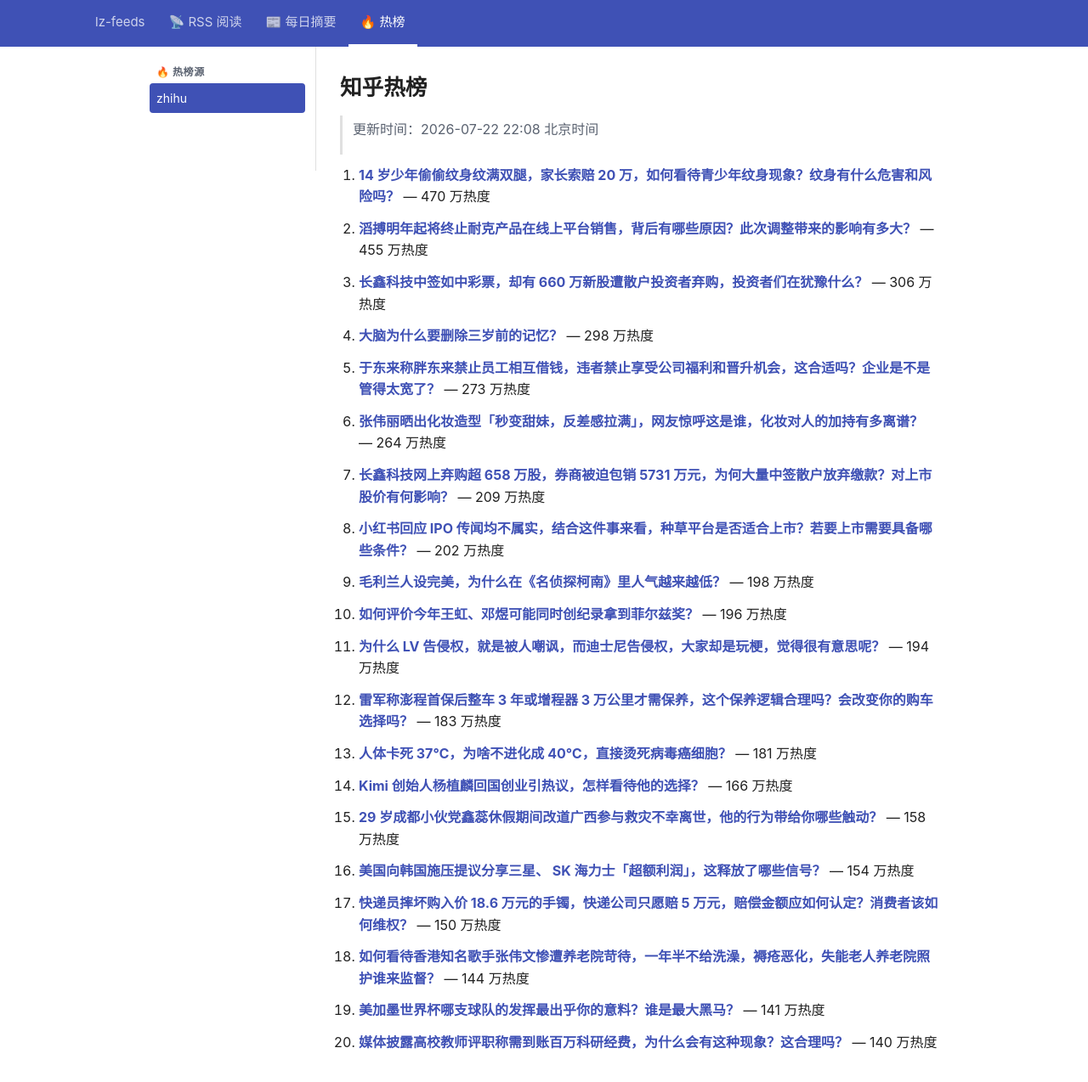
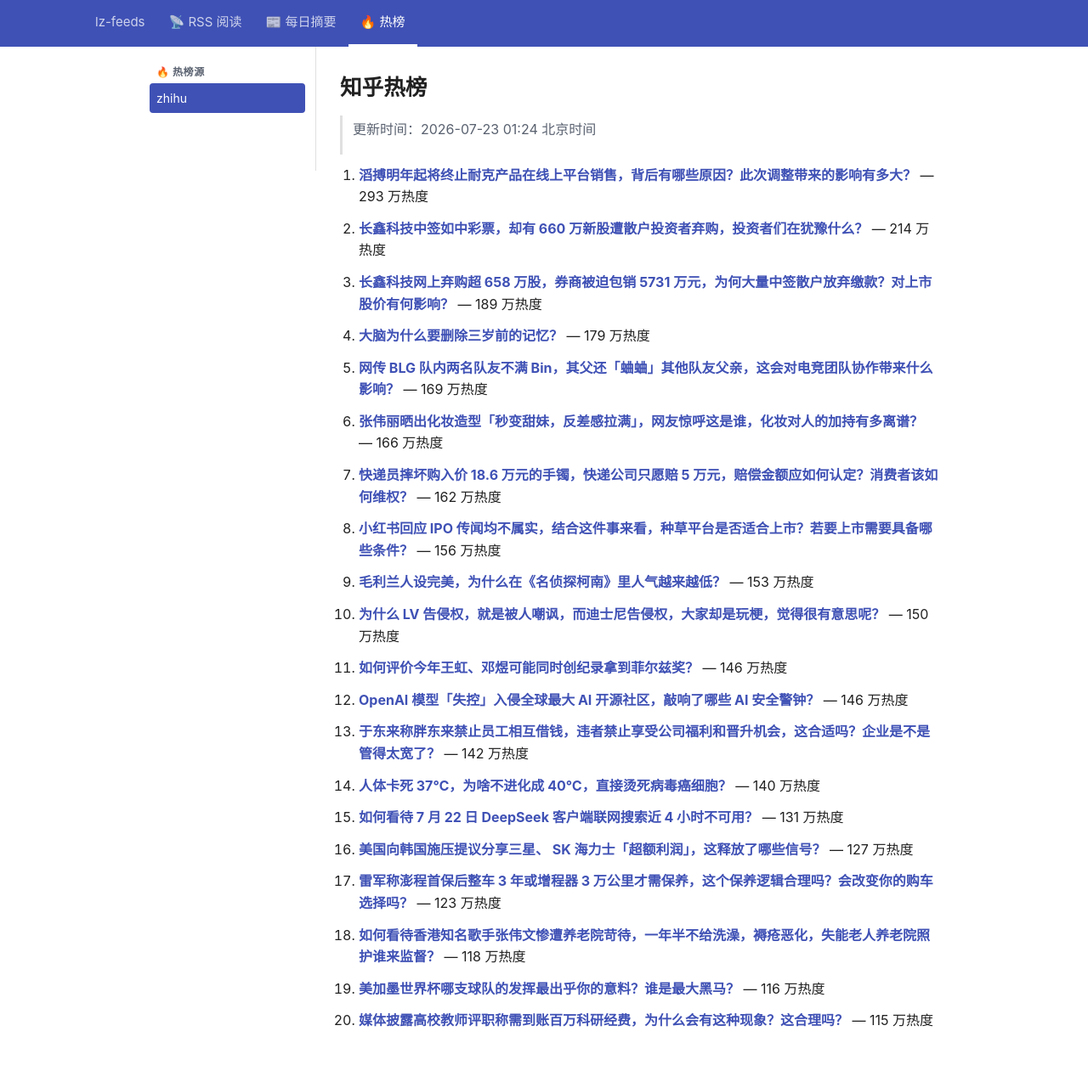
Before and after one commit to lizhang0101/lz-feeds, a Jekyll site: the page built from _hotlist/zhihu.md, in a window 1280 px wide and 1305 px high. Shown: the top 1274 px of the window at 85% size. Built offline with Jekyll 4.4.1, drawn with Linux system fonts in a browser that asks for light colours.

Commit message:
hotlist: 2026-07-22T17:24Z

```diff
--- a/_hotlist/zhihu.md
+++ b/_hotlist/zhihu.md
@@ -1,48 +1,48 @@
 ---
-updated: 2026-07-22 22:08 北京时间
+updated: 2026-07-23 01:24 北京时间
 count: 20
 ---
 
 # 知乎热榜
 
-> 更新时间：2026-07-22 22:08 北京时间
+> 更新时间：2026-07-23 01:24 北京时间
 
-1. **[14 岁少年偷偷纹身纹满双腿，家长索赔 20 万，如何看待青少年纹身现象？纹身有什么危害和风险吗？](https://www.zhihu.com/question/2062507625783226699)** — 470 万热度
+1. **[滔搏明年起将终止耐克产品在线上平台销售，背后有哪些原因？此次调整带来的影响有多大？](https://www.zhihu.com/question/2063187091773773522)** — 293 万热度
 
-2. **[滔搏明年起将终止耐克产品在线上平台销售，背后有哪些原因？此次调整带来的影响有多大？](https://www.zhihu.com/question/2063187091773773522)** — 455 万热度
+2. **[长鑫科技中签如中彩票，却有 660 万新股遭散户投资者弃购，投资者们在犹豫什么？](https://www.zhihu.com/question/2063197377310233514)** — 214 万热度
 
-3. **[长鑫科技中签如中彩票，却有 660 万新股遭散户投资者弃购，投资者们在犹豫什么？](https://www.zhihu.com/question/2063197377310233514)** — 306 万热度
+3. **[长鑫科技网上弃购超 658 万股，券商被迫包销 5731 万元，为何大量中签散户放弃缴款？对上市股价有何影响？](https://www.zhihu.com/question/2062983976835344170)** — 189 万热度
 
-4. **[大脑为什么要删除三岁前的记忆？](https://www.zhihu.com/question/2061935759511368565)** — 298 万热度
+4. **[大脑为什么要删除三岁前的记忆？](https://www.zhihu.com/question/2061935759511368565)** — 179 万热度
 
-5. **[于东来称胖东来禁止员工相互借钱，违者禁止享受公司福利和晋升机会，这合适吗？企业是不是管得太宽了？](https://www.zhihu.com/question/2063208326519682024)** — 273 万热度
+5. **[网传 BLG 队内两名队友不满 Bin，其父还「蛐蛐」其他队友父亲，这会对电竞团队协作带来什么影响？](https://www.zhihu.com/question/2063244657866418000)** — 169 万热度
 
-6. **[张伟丽晒出化妆造型「秒变甜妹，反差感拉满」，网友惊呼这是谁，化妆对人的加持有多离谱？](https://www.zhihu.com/question/2063206445076542255)** — 264 万热度
+6. **[张伟丽晒出化妆造型「秒变甜妹，反差感拉满」，网友惊呼这是谁，化妆对人的加持有多离谱？](https://www.zhihu.com/question/2063206445076542255)** — 166 万热度
 
-7. **[长鑫科技网上弃购超 658 万股，券商被迫包销 5731 万元，为何大量中签散户放弃缴款？对上市股价有何影响？](https://www.zhihu.com/question/2062983976835344170)** — 209 万热度
+7. **[快递员摔坏购入价 18.6 万元的手镯，快递公司只愿赔 5 万元，赔偿金额应如何认定？消费者该如何维权？](https://www.zhihu.com/question/2060880883452793625)** — 162 万热度
 
-8. **[小红书回应 IPO 传闻均不属实，结合这件事来看，种草平台是否适合上市？若要上市需要具备哪些条件？](https://www.zhihu.com/question/2063228417642967287)** — 202 万热度
+8. **[小红书回应 IPO 传闻均不属实，结合这件事来看，种草平台是否适合上市？若要上市需要具备哪些条件？](https://www.zhihu.com/question/2063228417642967287)** — 156 万热度
 
-9. **[毛利兰人设完美，为什么在《名侦探柯南》里人气越来越低？](https://www.zhihu.com/question/2062567954588480341)** — 198 万热度
+9. **[毛利兰人设完美，为什么在《名侦探柯南》里人气越来越低？](https://www.zhihu.com/question/2062567954588480341)** — 153 万热度
 
-10. **[如何评价今年王虹、邓煜可能同时创纪录拿到菲尔兹奖？](https://www.zhihu.com/question/2043103002907738805)** — 196 万热度
+10. **[为什么 LV 告侵权，就是被人嘲讽，而迪士尼告侵权，大家却是玩梗，觉得很有意思呢？](https://www.zhihu.com/question/2056857053994525624)** — 150 万热度
 
-11. **[为什么 LV 告侵权，就是被人嘲讽，而迪士尼告侵权，大家却是玩梗，觉得很有意思呢？](https://www.zhihu.com/question/2056857053994525624)** — 194 万热度
+11. **[如何评价今年王虹、邓煜可能同时创纪录拿到菲尔兹奖？](https://www.zhihu.com/question/2043103002907738805)** — 146 万热度
 
-12. **[雷军称澎程首保后整车 3 年或增程器 3 万公里才需保养，这个保养逻辑合理吗？会改变你的购车选择吗？](https://www.zhihu.com/question/2063214752571077944)** — 183 万热度
+12. **[OpenAI 模型「失控」入侵全球最大 AI 开源社区，敲响了哪些 AI 安全警钟？](https://www.zhihu.com/question/2063264614834336987)** — 146 万热度
 
-13. **[人体卡死 37℃，为啥不进化成 40℃，直接烫死病毒癌细胞？](https://www.zhihu.com/question/2059637252532200795)** — 181 万热度
+13. **[于东来称胖东来禁止员工相互借钱，违者禁止享受公司福利和晋升机会，这合适吗？企业是不是管得太宽了？](https://www.zhihu.com/question/2063208326519682024)** — 142 万热度
 
-14. **[Kimi 创始人杨植麟回国创业引热议，怎样看待他的选择？](https://www.zhihu.com/question/2062858490343953648)** — 166 万热度
+14. **[人体卡死 37℃，为啥不进化成 40℃，直接烫死病毒癌细胞？](https://www.zhihu.com/question/2059637252532200795)** — 140 万热度
 
-15. **[29 岁成都小伙党鑫蕊休假期间改道广西参与救灾不幸离世，他的行为带给你哪些触动？](https://www.zhihu.com/question/2062907604419007332)** — 158 万热度
+15. **[如何看待 7 月 22 日 DeepSeek 客户端联网搜索近 4 小时不可用？](https://www.zhihu.com/question/2063241470010822764)** — 131 万热度
 
-16. **[美国向韩国施压提议分享三星、 SK 海力士「超额利润」，这释放了哪些信号？](https://www.zhihu.com/question/2061557759359840568)** — 154 万热度
+16. **[美国向韩国施压提议分享三星、 SK 海力士「超额利润」，这释放了哪些信号？](https://www.zhihu.com/question/2061557759359840568)** — 127 万热度
 
-17. **[快递员摔坏购入价 18.6 万元的手镯，快递公司只愿赔 5 万元，赔偿金额应如何认定？消费者该如何维权？](https://www.zhihu.com/question/2060880883452793625)** — 150 万热度
+17. **[雷军称澎程首保后整车 3 年或增程器 3 万公里才需保养，这个保养逻辑合理吗？会改变你的购车选择吗？](https://www.zhihu.com/question/2063214752571077944)** — 123 万热度
 
-18. **[如何看待香港知名歌手张伟文惨遭养老院苛待，一年半不给洗澡，褥疮恶化，失能老人养老院照护谁来监督？](https://www.zhihu.com/question/2062878068759160084)** — 144 万热度
+18. **[如何看待香港知名歌手张伟文惨遭养老院苛待，一年半不给洗澡，褥疮恶化，失能老人养老院照护谁来监督？](https://www.zhihu.com/question/2062878068759160084)** — 118 万热度
 
-19. **[美加墨世界杯哪支球队的发挥最出乎你的意料？谁是最大黑马？](https://www.zhihu.com/question/2062192708639094132)** — 141 万热度
+19. **[美加墨世界杯哪支球队的发挥最出乎你的意料？谁是最大黑马？](https://www.zhihu.com/question/2062192708639094132)** — 116 万热度
 
-20. **[媒体披露高校教师评职称需到账百万科研经费，为什么会有这种现象？这合理吗？](https://www.zhihu.com/question/2059646616953418885)** — 140 万热度
+20. **[媒体披露高校教师评职称需到账百万科研经费，为什么会有这种现象？这合理吗？](https://www.zhihu.com/question/2059646616953418885)** — 115 万热度
```
